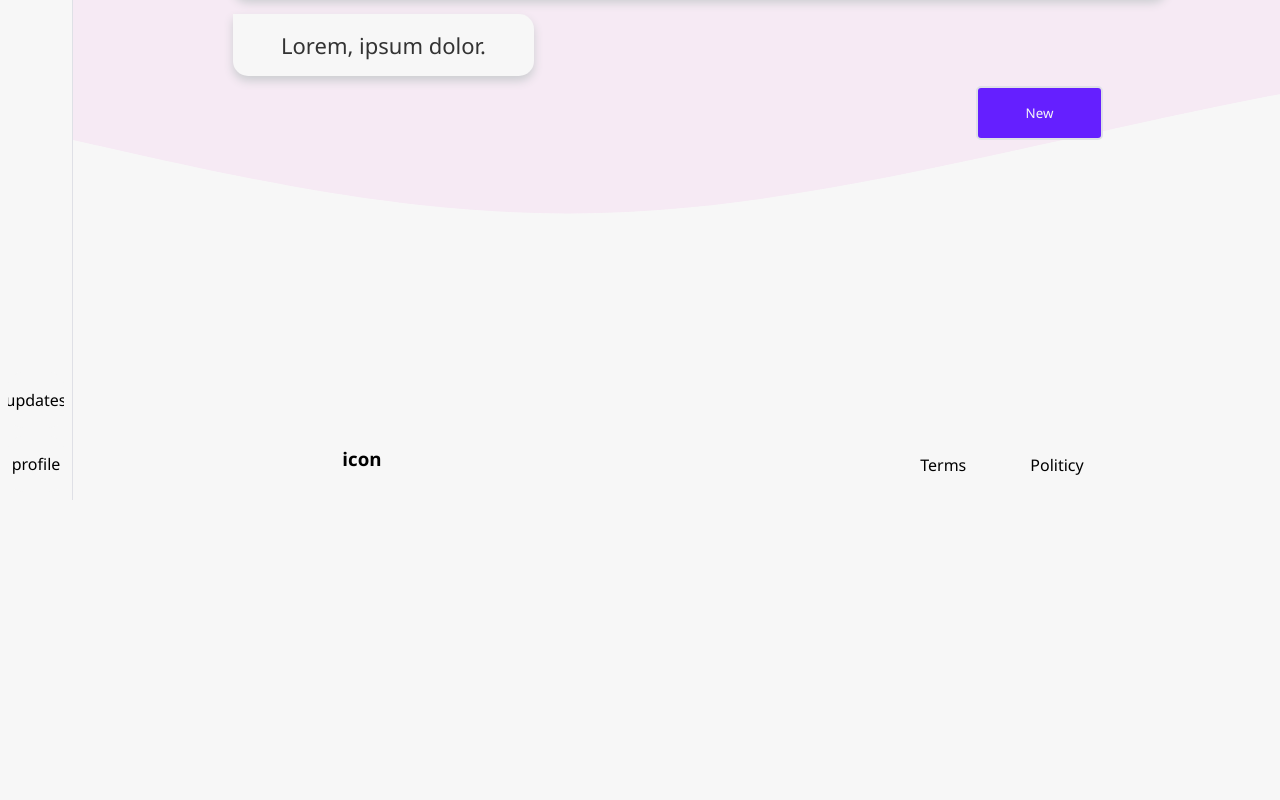
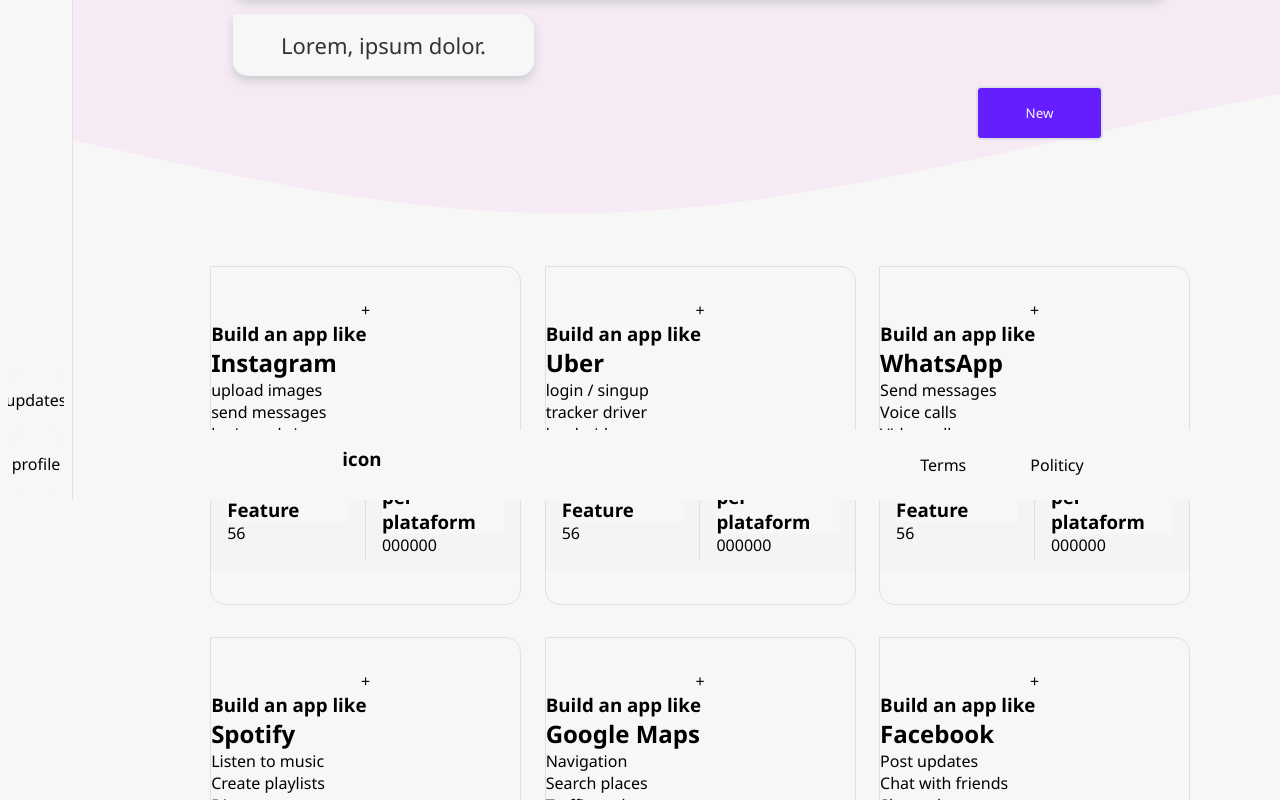
Before and after one commit to juanaguilar0710/kluster, an Angular app: page / in a window 1280 px wide. Shown: the part 300-1100 px from the top of the page. Before the commit the page ends 800 px from the top, so only its background shows below. Built offline with nearby package versions, Linux system fonts and the light colour scheme.

Commit message:
modification in card component

```diff
--- /dev/null
+++ b/src/app/data/cards.data.ts
@@ -0,0 +1,163 @@
+export const CardsData = [
+   {
+       title: 'Instagram',
+       features: [
+        "upload images", "send messages", "login and singup", "Like and shared"
+        ],
+       numberFeatures: 60,
+       cost:10.000
+    },
+    {
+        title: 'Uber',
+        features: [
+         "login / singup", "tracker driver", "book rider", "Share location"
+         ],
+        numberFeatures: 35,
+        cost:70.000
+     },
+     {
+        title: 'WhatsApp',
+        features: [
+            "Send messages", "Voice calls", "Video calls", "Group chats"
+        ],
+        numberFeatures: 40,
+        cost: 0
+    },
+    {
+        title: 'Spotify',
+        features: [
+            "Listen to music", "Create playlists", "Discover new songs", "Offline mode"
+        ],
+        numberFeatures: 30,
+        cost: 50.000
+    },
+    {
+        title: 'Google Maps',
+        features: [
+            "Navigation", "Search places", "Traffic updates", "Offline maps"
+        ],
+        numberFeatures: 25,
+        cost: 0
+    },
+    {
+        title: 'Facebook',
+        features: [
+            "Post updates", "Chat with friends", "Share photos", "Join groups"
+        ],
+        numberFeatures: 50,
+        cost: 0
+    },
+    {
+        title: 'Twitter',
+        features: [
+            "Tweet", "Follow users", "Retweet", "Direct messages"
+        ],
+        numberFeatures: 45,
+        cost: 0
+    },
+    {
+        title: 'Netflix',
+        features: [
+            "Watch movies", "Watch TV shows", "Create profiles", "Offline viewing"
+        ],
+        numberFeatures: 20,
+        cost: 100.000
+    },
+    {
+        title: 'Amazon',
+        features: [
+            "Shop for products", "Read reviews", "Track orders", "Subscribe & Save"
+        ],
+        numberFeatures: 55,
+        cost: 0
+    },
+    {
+        title: 'Snapchat',
+        features: [
+            "Send snaps", "View stories", "Discover content", "Chat with friends"
+        ],
+        numberFeatures: 35,
+        cost: 0
+    },
+    {
+        title: 'TikTok',
+        features: [
+            "Watch short videos", "Create and share videos", "Explore trends", "Follow creators"
+        ],
+        numberFeatures: 30,
+        cost: 0
+    },
+    {
+        title: 'LinkedIn',
+        features: [
+            "Professional networking", "Job search", "Industry news", "Skill endorsements"
+        ],
+        numberFeatures: 40,
+        cost: 0
+    },
+    {
+        title: 'Pinterest',
+        features: [
+            "Discover ideas", "Save inspiration", "Plan projects", "Shop"
+        ],
+        numberFeatures: 35,
+        cost: 0
+    },
+    {
+        title: 'Zoom',
+        features: [
+            "Video conferencing", "Screen sharing", "Recording meetings", "Virtual backgrounds"
+        ],
+        numberFeatures: 25,
+        cost: 0
+    },
+    {
+        title: 'Reddit',
+        features: [
+            "Community discussions", "Share news", "Ask questions", "Upvote and downvote content"
+        ],
+        numberFeatures: 50,
+        cost: 0
+    },
+    {
+        title: 'Microsoft Office',
+        features: [
+            "Word processing", "Spreadsheets", "Presentations", "Email"
+        ],
+        numberFeatures: 60,
+        cost: 150.000
+    },
+    {
+        title: 'YouTube',
+        features: [
+            "Watch videos", "Upload videos", "Subscribe to channels", "Comment and like"
+        ],
+        numberFeatures: 55,
+        cost: 0
+    },
+    {
+        title: 'Weather App',
+        features: [
+            "Current weather", "Hourly forecast", "Daily forecast", "Weather alerts"
+        ],
+        numberFeatures: 20,
+        cost: 0
+    },
+    {
+        title: 'Adobe Photoshop Express',
+        features: [
+            "Edit photos", "Apply filters", "Remove blemishes", "Add text"
+        ],
+        numberFeatures: 30,
+        cost: 0
+    },
+    {
+        title: 'Duolingo',
+        features: [
+            "Language learning", "Interactive lessons", "Practice speaking", "Track progress"
+        ],
+        numberFeatures: 40,
+        cost: 0
+    }
+
+]
--- a/src/app/modules/cards/cards.component.css
+++ b/src/app/modules/cards/cards.component.css
@@ -0,0 +1,14 @@
+section{
+    display: flex;
+    flex-direction: row;
+    flex-wrap: wrap;
+    width: 80%;
+    margin: auto;
+    justify-content: space-around;
+
+}
+app-basecard{
+    box-sizing: border-box;
+    width: 31%;
+    margin: 1rem auto;
+}
--- a/src/app/modules/cards/cards.component.html
+++ b/src/app/modules/cards/cards.component.html
@@ -1 +1,3 @@
-<p>cards works!</p>
+<section>
+<app-basecard *ngFor="let card of data" [data]="card"></app-basecard>
+</section>
--- a/src/app/modules/cards/cards.component.ts
+++ b/src/app/modules/cards/cards.component.ts
@@ -1,5 +1,5 @@
 import { Component, OnInit } from '@angular/core';
-
+import { CardsData } from 'src/app/data/cards.data';
 @Component({
   selector: 'app-cards',
   templateUrl: './cards.component.html',
@@ -7,6 +7,8 @@
 })
 export class CardsComponent implements OnInit {
 
+  data = CardsData;
+
   constructor() { }
 
   ngOnInit(): void {
--- a/src/app/modules/home/home.component.css
+++ b/src/app/modules/home/home.component.css
@@ -1,4 +1,4 @@
-section{
+header{
     background-image: url(../../../assets/images/wave.svg);
     background-repeat: no-repeat;
     background-size: cover;
@@ -9,13 +9,13 @@
     position: relative;
 
 }
-section > h2 , div ,p{
+header > h2 , div ,p{
     background: transparent;
     color: var(--primary-text-color);
 
     box-sizing: border-box;
 }
-section > h2 {
+header > h2 {
     font-size: 46px;
     letter-spacing: 2.5px;
     background: transparent;
@@ -23,7 +23,7 @@
     border-radius: 0px 15px 15px 15px;
 
 }
-section> h2 , p{
+header> h2 , p{
     width: max-content;
     box-sizing: border-box;
     padding: 1rem 3rem;
@@ -33,12 +33,12 @@
 
 
 }
-section>div>p{
+header>div>p{
     font-size: 22px;
     margin-top: 1rem;
 }
 
-section >button{
+header >button{
     padding: 1rem 3rem;
     background-color: var(--brand-color);
     color: var(--main-bg-color);
@@ -50,6 +50,6 @@
     transition: all 0.3s ease;
     margin-top: 10px;
 }
-section >button:hover{
+header >button:hover{
     transform: scale(1.1, 1.1);
 }
--- a/src/app/modules/home/home.component.html
+++ b/src/app/modules/home/home.component.html
@@ -1,4 +1,4 @@
-<section>
+<header>
     <h2>
         Make your idea!
     </h2>
@@ -12,5 +12,9 @@
     <button class="btnNewBase">
             New
     </button>
+</header>
+
+<section>
+    <app-cards></app-cards>
 </section>
 <app-footer></app-footer>
--- a/src/app/shared/basecard/basecard.component.css
+++ b/src/app/shared/basecard/basecard.component.css
@@ -0,0 +1,38 @@
+.card{
+    width: 100%;
+    border: 1px solid var(--border-color);
+    border-radius: 0px 15px 15px 15px;
+    padding: 2rem 0rem;
+    box-sizing: border-box;
+}
+.card > header, footer{
+    display: flex;
+    flex-direction: row;
+    width: 100%;
+}
+.card > div{
+
+}
+.card > div > h3, h2, div{
+    margin: auto;
+}
+.card > div>.featuresList>ul>li {
+    list-style: none;
+}
+footer{
+    border-top: 1px solid var(--border-color);
+    background:#f4f4f4;
+}
+footer>h3,p{
+    background:transparent;
+}
+.featureNum{
+    border-right: 1px solid var(--border-color);
+
+}
+.featureNum, .costDiv{
+    box-sizing: border-box;
+    padding: 1rem;
+    background:transparent;
+    width: 100%;
+}
--- a/src/app/shared/basecard/basecard.component.html
+++ b/src/app/shared/basecard/basecard.component.html
@@ -1 +1,28 @@
-<p>basecard works!</p>
+<div class="card">
+    <header>
+        <img src="" alt="">
+        <div class="btnAdd">+</div>
+
+    </header>
+    <div>
+        <h3>Build an app like</h3>
+        <h2>{{data.title}}</h2>
+
+        <div class="featuresList">
+            <ul>
+                <li *ngFor="let item of data.features">{{item}}</li>
+            </ul>
+        </div>
+    </div>
+    <footer>
+        <div class="featureNum">
+            <h3>Feature</h3>
+            <p>56</p>
+        </div>
+
+        <div class="costDiv">
+            <h3>per plataform</h3>
+            <p>000000</p>
+        </div>
+    </footer>
+</div>
--- a/src/app/shared/basecard/basecard.component.ts
+++ b/src/app/shared/basecard/basecard.component.ts
@@ -1,4 +1,4 @@
-import { Component, OnInit } from '@angular/core';
+import { Component, Input, OnInit } from '@angular/core';
 
 @Component({
   selector: 'app-basecard',
@@ -7,9 +7,12 @@
 })
 export class BasecardComponent implements OnInit {
 
+  @Input() data:any;
+
   constructor() { }
 
   ngOnInit(): void {
+    console.log(this.data)
   }
 
 }
--- a/src/app/shared/shared.module.ts
+++ b/src/app/shared/shared.module.ts
@@ -17,7 +17,8 @@
   ],
   exports:[
     NavbarComponent,
-    FooterComponent
+    FooterComponent,
+    BasecardComponent
   ]
 })
 export class SharedModule { }
```
